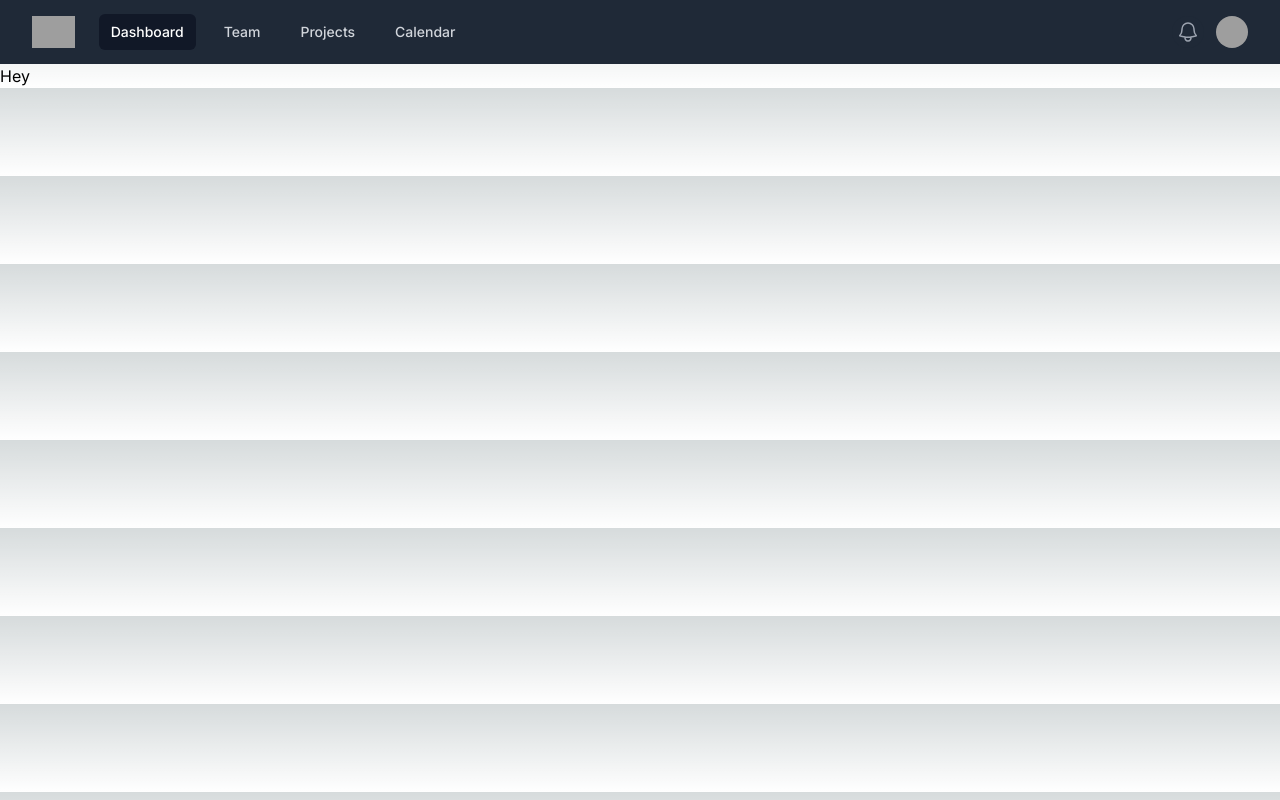
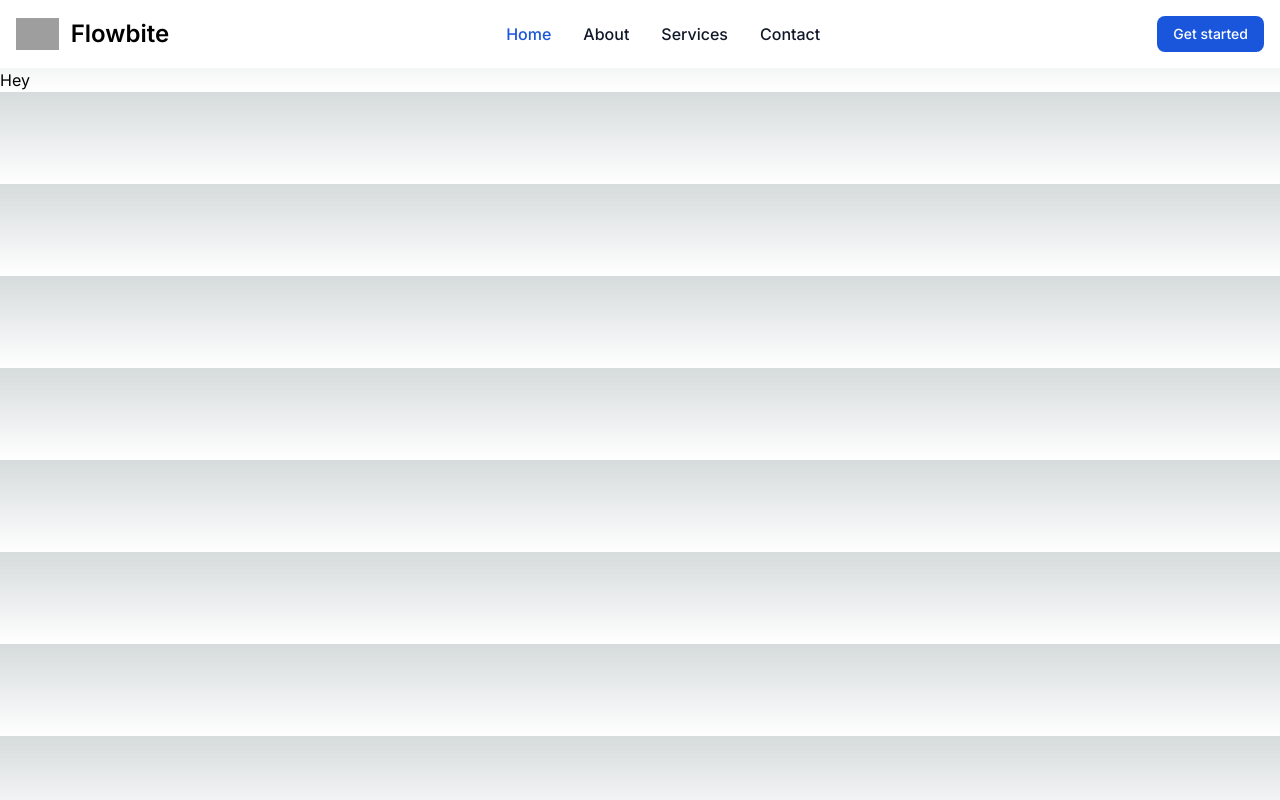
Before and after one commit to Alexmannetje/TimeGrid, a Next.js app: page / in a window 1280 px wide. Built offline with nearby package versions, Linux system fonts and the light colour scheme; grey boxes are pictures that could not be loaded.

Commit message:
navbar fixes

```diff
--- a/components/navbar.jsx
+++ b/components/navbar.jsx
@@ -1,9 +1,4 @@
 "use client";
-import { Fragment } from 'react'
-import { Disclosure, Menu, Transition } from '@headlessui/react'
-import { Bars3Icon, BellIcon, XMarkIcon } from '@heroicons/react/24/outline'
-import Image from 'next/image';
-
 const navigation = [
   { name: 'Dashboard', href: '#', current: true },
   { name: 'Team', href: '#', current: false },
@@ -17,143 +12,41 @@
 
 export default function NavBar() {
   return (
-    <Disclosure as="nav" className="bg-gray-800">
-      {({ open }) => (
-        <>
-          <div className="mx-auto max-w-7xl px-2 sm:px-6 lg:px-8">
-            <div className="relative flex h-16 items-center justify-between">
-              <div className="absolute inset-y-0 left-0 flex items-center sm:hidden">
-                {/* Mobile menu button*/}
-                <Disclosure.Button className="relative inline-flex items-center justify-center rounded-md p-2 text-gray-400 hover:bg-gray-700 hover:text-white focus:outline-none focus:ring-2 focus:ring-inset focus:ring-white">
-                  <span className="absolute -inset-0.5" />
-                  <span className="sr-only">Open main menu</span>
-                  {open ? (
-                    <XMarkIcon className="block h-6 w-6" aria-hidden="true" />
-                  ) : (
-                    <Bars3Icon className="block h-6 w-6" aria-hidden="true" />
-                  )}
-                </Disclosure.Button>
-              </div>
-              <div className="flex flex-1 items-center justify-center sm:items-stretch sm:justify-start">
-                <div className="flex flex-shrink-0 items-center">
-                  <Image
-                    className="h-8 w-auto"
-                    src="https://cdn.discordapp.com/attachments/789594127141568582/1163886518306340895/IMG_5602.jpg?ex=654134c9&is=652ebfc9&hm=188c1c6075dc7fdb33bbc88df8303caac3791aa15c063bce2d5c6acff5516d72&"
-                    alt="Your Company"
-                    width={32}
-                    height={32}
-                  />
-                </div>
-                <div className="hidden sm:ml-6 sm:block">
-                  <div className="flex space-x-4">
-                    {navigation.map((item) => (
-                      <a
-                        key={item.name}
-                        href={item.href}
-                        className={classNames(
-                          item.current ? 'bg-gray-900 text-white' : 'text-gray-300 hover:bg-gray-700 hover:text-white',
-                          'rounded-md px-3 py-2 text-sm font-medium'
-                        )}
-                        aria-current={item.current ? 'page' : undefined}
-                      >
-                        {item.name}
-                      </a>
-                    ))}
-                  </div>
-                </div>
-              </div>
-              <div className="absolute inset-y-0 right-0 flex items-center pr-2 sm:static sm:inset-auto sm:ml-6 sm:pr-0">
-                <button
-                  type="button"
-                  className="relative rounded-full bg-gray-800 p-1 text-gray-400 hover:text-white focus:outline-none focus:ring-2 focus:ring-white focus:ring-offset-2 focus:ring-offset-gray-800"
-                >
-                  <span className="absolute -inset-1.5" />
-                  <span className="sr-only">View notifications</span>
-                  <BellIcon className="h-6 w-6" aria-hidden="true" />
-                </button>
 
-                {/* Profile dropdown */}
-                <Menu as="div" className="relative ml-3">
-                  <div>
-                    <Menu.Button className="relative flex rounded-full bg-gray-800 text-sm focus:outline-none focus:ring-2 focus:ring-white focus:ring-offset-2 focus:ring-offset-gray-800">
-                      <span className="absolute -inset-1.5" />
-                      <span className="sr-only">Open user menu</span>
-                      <Image
-                        className="h-8 w-8 rounded-full"
-                        src="https://images.unsplash.com/photo-1472099645785-5658abf4ff4e?ixlib=rb-1.2.1&ixid=eyJhcHBfaWQiOjEyMDd9&auto=format&fit=facearea&facepad=2&w=256&h=256&q=80"
-                        alt="Template"
-                        width={32}
-                        height={32}
-                      />
-                    </Menu.Button>
-                  </div>
-                  <Transition
-                    as={Fragment}
-                    enter="transition ease-out duration-100"
-                    enterFrom="transform opacity-0 scale-95"
-                    enterTo="transform opacity-100 scale-100"
-                    leave="transition ease-in duration-75"
-                    leaveFrom="transform opacity-100 scale-100"
-                    leaveTo="transform opacity-0 scale-95"
-                  >
-                    <Menu.Items className="absolute right-0 z-10 mt-2 w-48 origin-top-right rounded-md bg-white py-1 shadow-lg ring-1 ring-black ring-opacity-5 focus:outline-none">
-                      <Menu.Item>
-                        {({ active }) => (
-                          <a
-                            href="#"
-                            className={classNames(active ? 'bg-gray-100' : '', 'block px-4 py-2 text-sm text-gray-700')}
-                          >
-                            Your Profile
-                          </a>
-                        )}
-                      </Menu.Item>
-                      <Menu.Item>
-                        {({ active }) => (
-                          <a
-                            href="#"
-                            className={classNames(active ? 'bg-gray-100' : '', 'block px-4 py-2 text-sm text-gray-700')}
-                          >
-                            Settings
-                          </a>
-                        )}
-                      </Menu.Item>
-                      <Menu.Item>
-                        {({ active }) => (
-                          <a
-                            href="#"
-                            className={classNames(active ? 'bg-gray-100' : '', 'block px-4 py-2 text-sm text-gray-700')}
-                          >
-                            Sign out
-                          </a>
-                        )}
-                      </Menu.Item>
-                    </Menu.Items>
-                  </Transition>
-                </Menu>
-              </div>
-            </div>
-          </div>
 
-          <Disclosure.Panel className="sm:hidden">
-            <div className="space-y-1 px-2 pb-3 pt-2">
-              {navigation.map((item) => (
-                <Disclosure.Button
-                  key={item.name}
-                  as="a"
-                  href={item.href}
-                  className={classNames(
-                    item.current ? 'bg-gray-900 text-white' : 'text-gray-300 hover:bg-gray-700 hover:text-white',
-                    'block rounded-md px-3 py-2 text-base font-medium'
-                  )}
-                  aria-current={item.current ? 'page' : undefined}
-                >
-                  {item.name}
-                </Disclosure.Button>
-              ))}
-            </div>
-          </Disclosure.Panel>
-        </>
-      )}
-    </Disclosure>
+<nav class="bg-white border-gray-200 dark:bg-gray-900">
+  <div class="max-w-screen-xl flex flex-wrap items-center justify-between mx-auto p-4">
+  <a href="https://flowbite.com/" class="flex items-center">
+      <img src="https://flowbite.com/docs/images/logo.svg" class="h-8 mr-3" alt="Flowbite Logo" />
+      <span class="self-center text-2xl font-semibold whitespace-nowrap dark:text-white">Flowbite</span>
+  </a>
+  <div class="flex md:order-2">
+      <button type="button" class="text-white bg-blue-700 hover:bg-blue-800 focus:ring-4 focus:outline-none focus:ring-blue-300 font-medium rounded-lg text-sm px-4 py-2 text-center mr-3 md:mr-0 dark:bg-blue-600 dark:hover:bg-blue-700 dark:focus:ring-blue-800">Get started</button>
+      <button data-collapse-toggle="navbar-cta" type="button" class="inline-flex items-center p-2 w-10 h-10 justify-center text-sm text-gray-500 rounded-lg md:hidden hover:bg-gray-100 focus:outline-none focus:ring-2 focus:ring-gray-200 dark:text-gray-400 dark:hover:bg-gray-700 dark:focus:ring-gray-600" aria-controls="navbar-cta" aria-expanded="false">
+        <span class="sr-only">Open main menu</span>
+        <svg class="w-5 h-5" aria-hidden="true" xmlns="http://www.w3.org/2000/svg" fill="none" viewBox="0 0 17 14">
+            <path stroke="currentColor" stroke-linecap="round" stroke-linejoin="round" stroke-width="2" d="M1 1h15M1 7h15M1 13h15"/>
+        </svg>
+    </button>
+  </div>
+  <div class="items-center justify-between hidden w-full md:flex md:w-auto md:order-1" id="navbar-cta">
+    <ul class="flex flex-col font-medium p-4 md:p-0 mt-4 border border-gray-100 rounded-lg bg-gray-50 md:flex-row md:space-x-8 md:mt-0 md:border-0 md:bg-white dark:bg-gray-800 md:dark:bg-gray-900 dark:border-gray-700">
+      <li>
+        <a href="#" class="block py-2 pl-3 pr-4 text-white bg-blue-700 rounded md:bg-transparent md:text-blue-700 md:p-0 md:dark:text-blue-500" aria-current="page">Home</a>
+      </li>
+      <li>
+        <a href="#" class="block py-2 pl-3 pr-4 text-gray-900 rounded hover:bg-gray-100 md:hover:bg-transparent md:hover:text-blue-700 md:p-0 md:dark:hover:text-blue-500 dark:text-white dark:hover:bg-gray-700 dark:hover:text-white md:dark:hover:bg-transparent dark:border-gray-700">About</a>
+      </li>
+      <li>
+        <a href="#" class="block py-2 pl-3 pr-4 text-gray-900 rounded hover:bg-gray-100 md:hover:bg-transparent md:hover:text-blue-700 md:p-0 md:dark:hover:text-blue-500 dark:text-white dark:hover:bg-gray-700 dark:hover:text-white md:dark:hover:bg-transparent dark:border-gray-700">Services</a>
+      </li>
+      <li>
+        <a href="#" class="block py-2 pl-3 pr-4 text-gray-900 rounded hover:bg-gray-100 md:hover:bg-transparent md:hover:text-blue-700 md:p-0 md:dark:hover:text-blue-500 dark:text-white dark:hover:bg-gray-700 dark:hover:text-white md:dark:hover:bg-transparent dark:border-gray-700">Contact</a>
+      </li>
+    </ul>
+  </div>
+  </div>
+</nav>
+
   )
 }
--- a/package.json
+++ b/package.json
@@ -11,6 +11,7 @@
   "dependencies": {
     "@headlessui/react": "^1.7.17",
     "@heroicons/react": "^2.0.18",
+    "flowbite": "^1.8.1",
     "next": "13.5.4",
     "react": "^18",
     "react-dom": "^18"
--- a/tailwind.config.js
+++ b/tailwind.config.js
@@ -14,5 +14,7 @@
       },
     },
   },
-  plugins: [],
+  plugins: [
+    require('flowbite/plugin')
+  ],
 }
```
Also changed, not shown: 1 other file (tests, documents, lock files or other folders).
